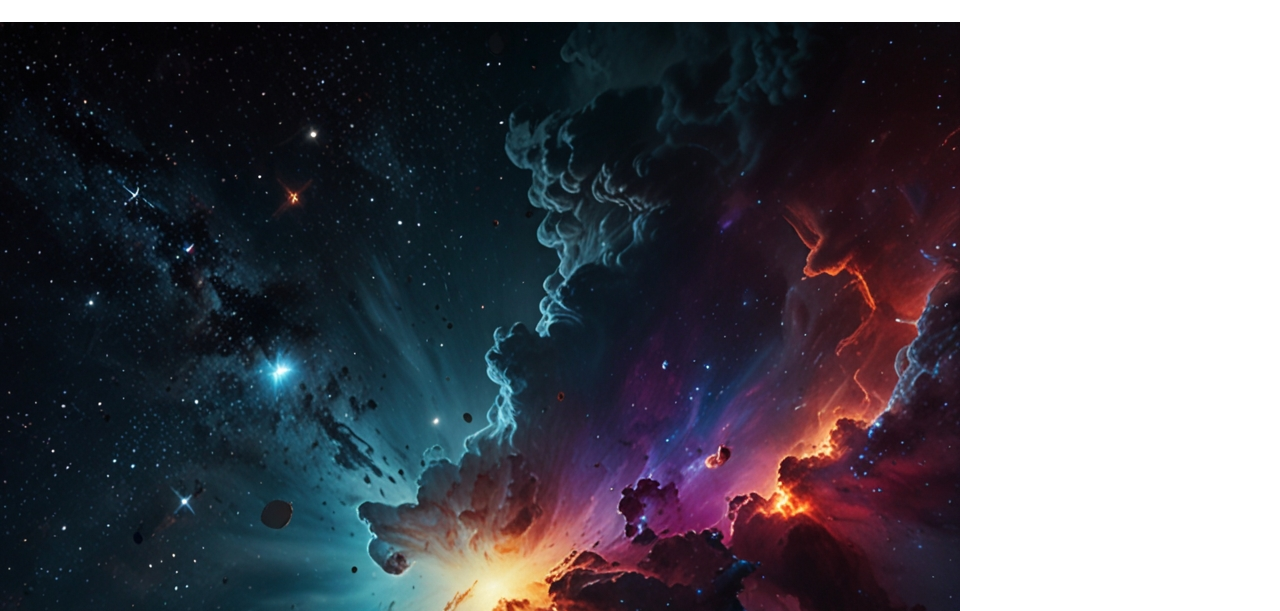
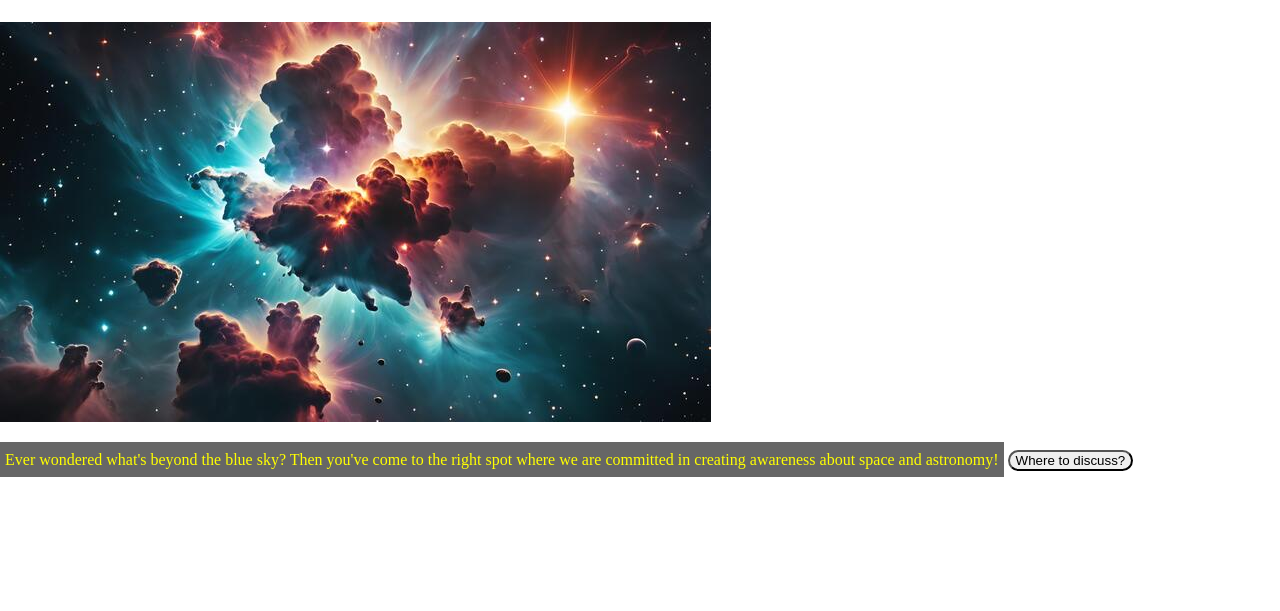
Before and after one commit to Eduspace-collab/EduSpace1.github.io, a plain HTML site: page index.html in a window 1280 px wide. Shown: the part 189-800 px from the top of the page. Drawn offline with Linux system fonts and the light colour scheme.

Commit message:
Update index.html
Fixes

```diff
--- a/index.html
+++ b/index.html
@@ -88,7 +88,7 @@
 
     <div id="tab1" class="tab active">
         <h2>Introduction to EduSpace</h2>
-        <img src="space.jpg" alt="A breathtaking view from space" style="max-width: 100%; height:auto;">
+        <img src="spacee.jpg" alt="A breathtaking view from space" style="max-width: 100%; height:auto;">
         <p>Ever wondered what's beyond the blue sky? Then you've come to the right spot where we are committed in creating awareness about space and astronomy!</p>
         <button type="button" onclick="myFunction()">Where to discuss?</button>
         <script>
```
